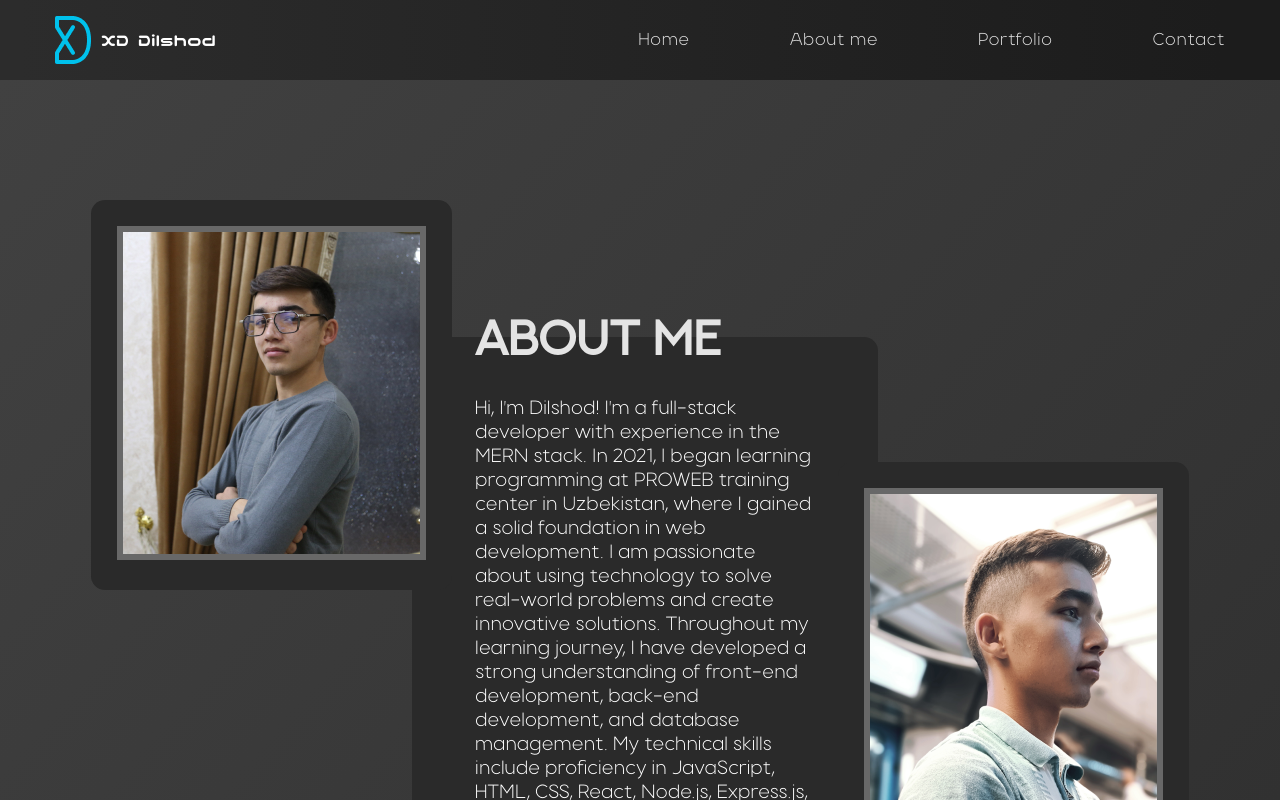
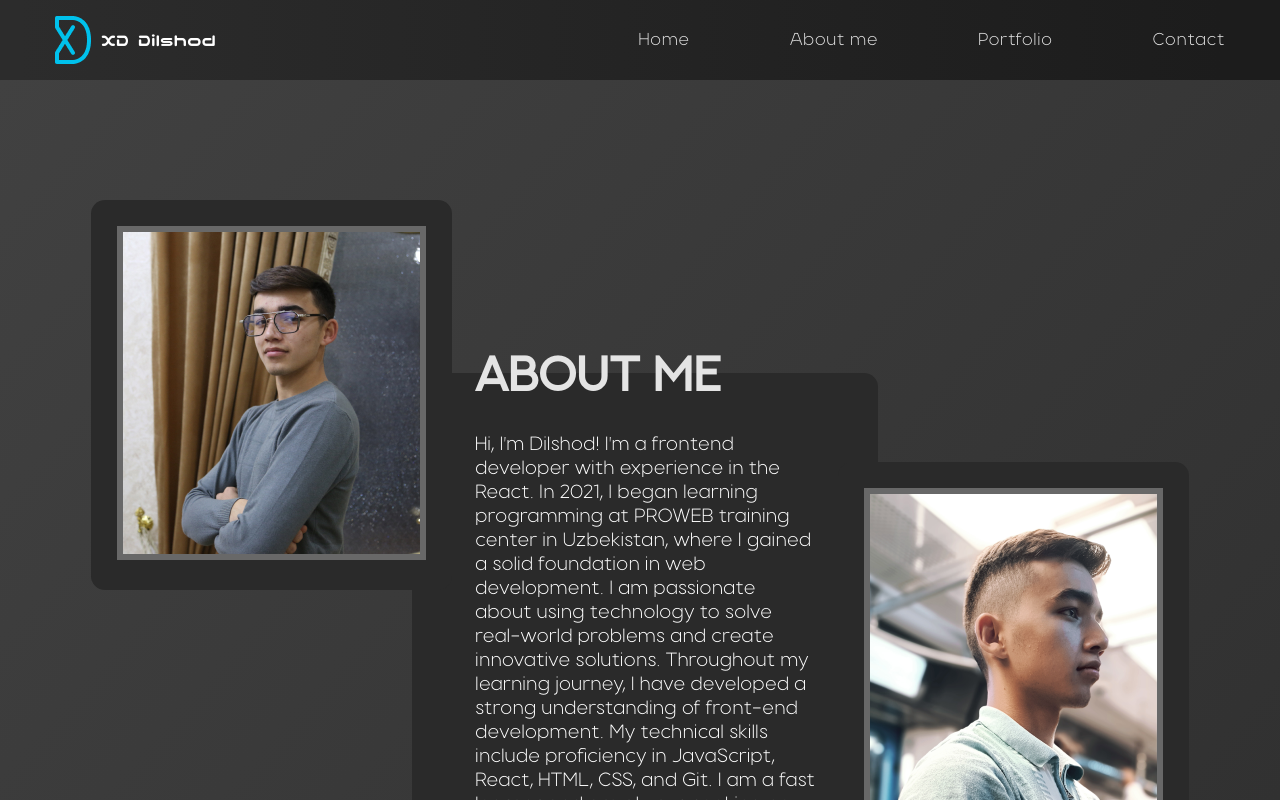
Before and after one commit to DilshodXD/portfolioReact, a React (Create React App) app: page /about in a window 1280 px wide. Shown: the top 800 px of the page. Built offline with nearby package versions, Linux system fonts and the light colour scheme.

Commit message:
new changin

```diff
--- a/src/pages/about/About.js
+++ b/src/pages/about/About.js
@@ -13,19 +13,17 @@ const middle = () => {
       <div className="about__content-text">
         <h2 className="about__content-title">About me</h2>
         <p className="about__content-subtitle">
-          Hi, I'm Dilshod! I'm a full-stack developer with experience in the
-          MERN stack. In 2021, I began learning programming at PROWEB training
-          center in Uzbekistan, where I gained a solid foundation in web
-          development. I am passionate about using technology to solve
-          real-world problems and create innovative solutions. Throughout my
-          learning journey, I have developed a strong understanding of front-end
-          development, back-end development, and database management. My
-          technical skills include proficiency in JavaScript, HTML, CSS, React,
-          Node.js, Express.js, MongoDB, and Git. I am a fast learner and am
-          always seeking new challenges to improve my skills and knowledge.
-          Aside from coding, I enjoy playing chess, reading books, and exploring
-          new technologies. If you're interested in working together, please
-          feel free to reach out to me.
+          Hi, I'm Dilshod! I'm a frontend developer with experience in the
+          React. In 2021, I began learning programming at PROWEB training center
+          in Uzbekistan, where I gained a solid foundation in web development. I
+          am passionate about using technology to solve real-world problems and
+          create innovative solutions. Throughout my learning journey, I have
+          developed a strong understanding of front-end development. My
+          technical skills include proficiency in JavaScript, React, HTML, CSS,
+          and Git. I am a fast learner and am always seeking new challenges to
+          improve my skills and knowledge. Aside from coding, I enjoy playing
+          chess, reading books, and exploring new technologies. If you're
+          interested in working together, please feel free to reach out to me.
         </p>
       </div>
     </div>
--- a/src/pages/carouselInfo.json
+++ b/src/pages/carouselInfo.json
@@ -8,7 +8,7 @@
     "link": "https://multi-faucet.com/"
   },
   {
-    "id": "15",
+    "id": "50",
     "img": "image/weather.jpg",
     "title": "Weather app",
     "text": "Weather app made in TypeScript. Used technologies: React TypeScript Css Vite",
@@ -18,18 +18,10 @@
   {
     "id": "12",
     "img": "image/keyboard.jpg",
-    "title": "Write correctly",
-    "text": "Write correctly made in JavaScript. Used technologies: JavaScript Html Css",
+    "title": "Speed fingers",
+    "text": "Speed fingers made in JavaScript. Used technologies: JavaScript Html Css",
     "github": "https://github.com/DilshodXD/keyboard",
     "link": "https://speedfinger.netlify.app/"
-  },
-  {
-    "id": "6",
-    "img": "image/foodshop.png",
-    "title": "FoodShop",
-    "text": "Grocery store (demo). Used technologies: React Css",
-    "github": "https://github.com/DilshodXD/FoodShop",
-    "link": "https://foodshop-xd.netlify.app/"
   },
   {
     "id": "1",
--- a/src/pages/contact/Contact.js
+++ b/src/pages/contact/Contact.js
@@ -46,8 +46,8 @@ const fullSize = () => {
               </p>
               <p className="footer__text-immutable">
                 Call:{" "}
-                <a href="tel:+998950186355" className="footer__text">
-                  +998 (95) - 018 - 63 -55
+                <a href="tel:+998950447724" className="footer__text">
+                  +998 (95) - 044 - 77 - 24
                 </a>{" "}
               </p>
             </div>
--- a/src/pages/home/Home.js
+++ b/src/pages/home/Home.js
@@ -13,7 +13,7 @@ const left = () => {
       <h1 className="header__bottom-title">Hello</h1>
       <p className="header__bottom-subtittle">I'm Dilshod Xojimuhammedov</p>
       <p className="header__bottom-text">
-      I am a full-stack developer and currently expanding my knowledge. In the future, I aim to work even harder to become a strong Engineer.
+      I am a frontend developer and currently expanding my knowledge. In the future, I aim to work even harder to become a strong Engineer.
       </p>
       <Link to="contact" className="header__bottom-contact">
         Contact me
```
